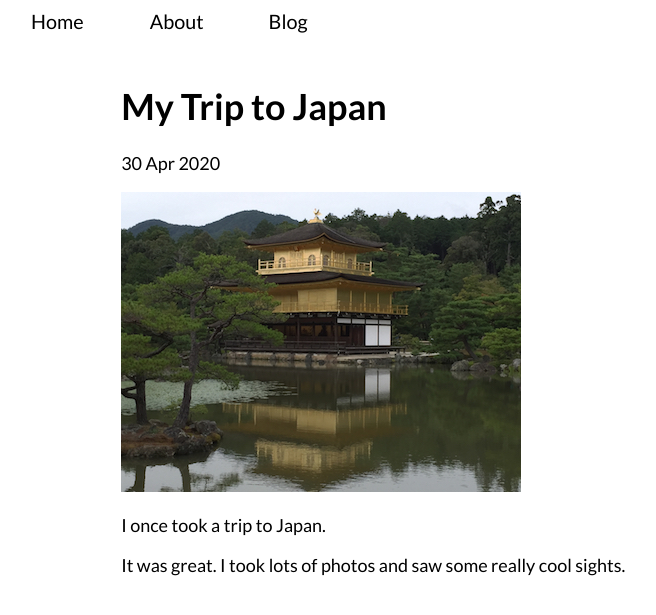
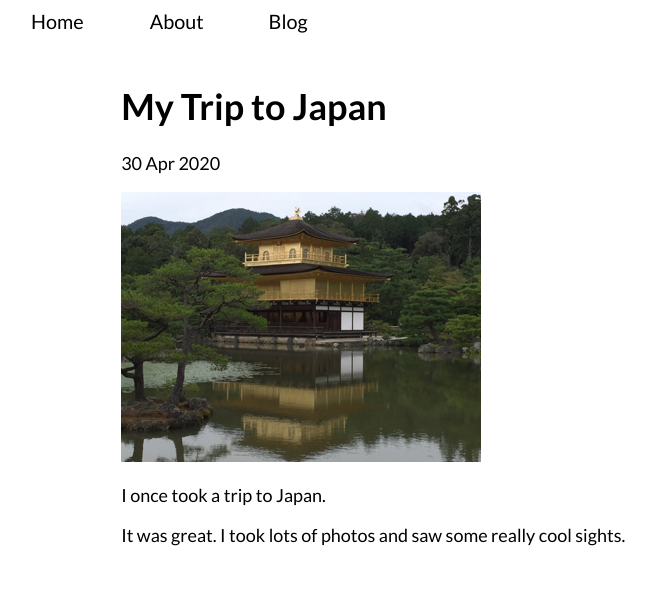
Before and after one commit to placeholdergit/cloneexpjekyllcms, a Jekyll site: the page built from _posts/2020-04-30-japan.md, in a window 1280 px wide. Shown: the top 615 px of the page, without its empty margins (5-661 px from the left). Built offline with Jekyll 4.4.1, drawn with Linux system fonts in a browser that asks for light colours; a script that is not in the unit is left out.

Commit message:
Update Blog “2020-04-30-japan”

```diff
--- a/_posts/2020-04-30-japan.md
+++ b/_posts/2020-04-30-japan.md
@@ -3,7 +3,7 @@ layout: post
 title: My Trip to Japan
 date: 2020-04-30T23:04:21.378Z
 ---
-![Golden Temple](/assets/uploads/img_0963.jpg)
+![Golden Temple](/assets/uploads/golden_temple_small.jpg)
 
 I once took a trip to Japan.
 <!--more-->
```
